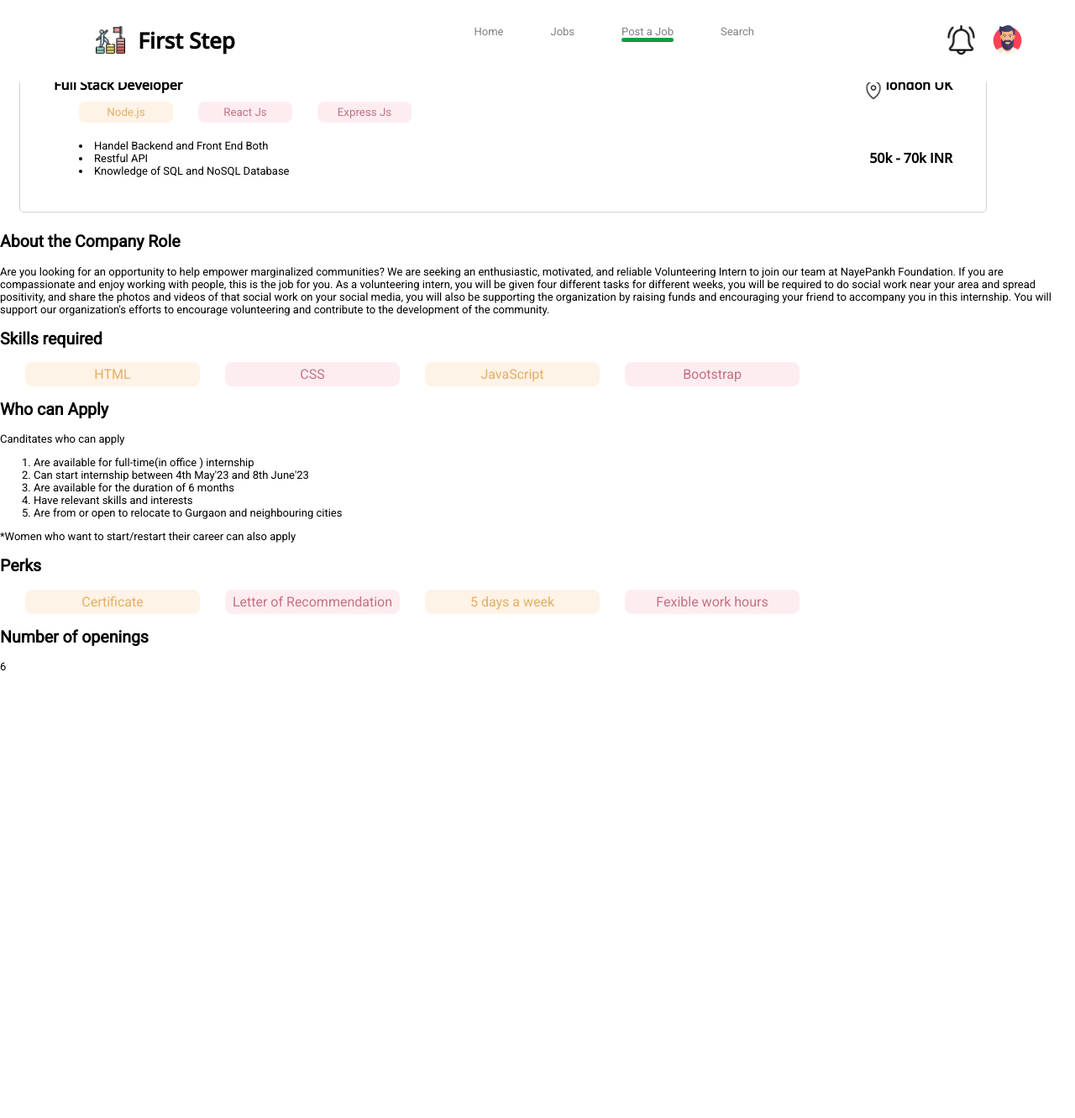
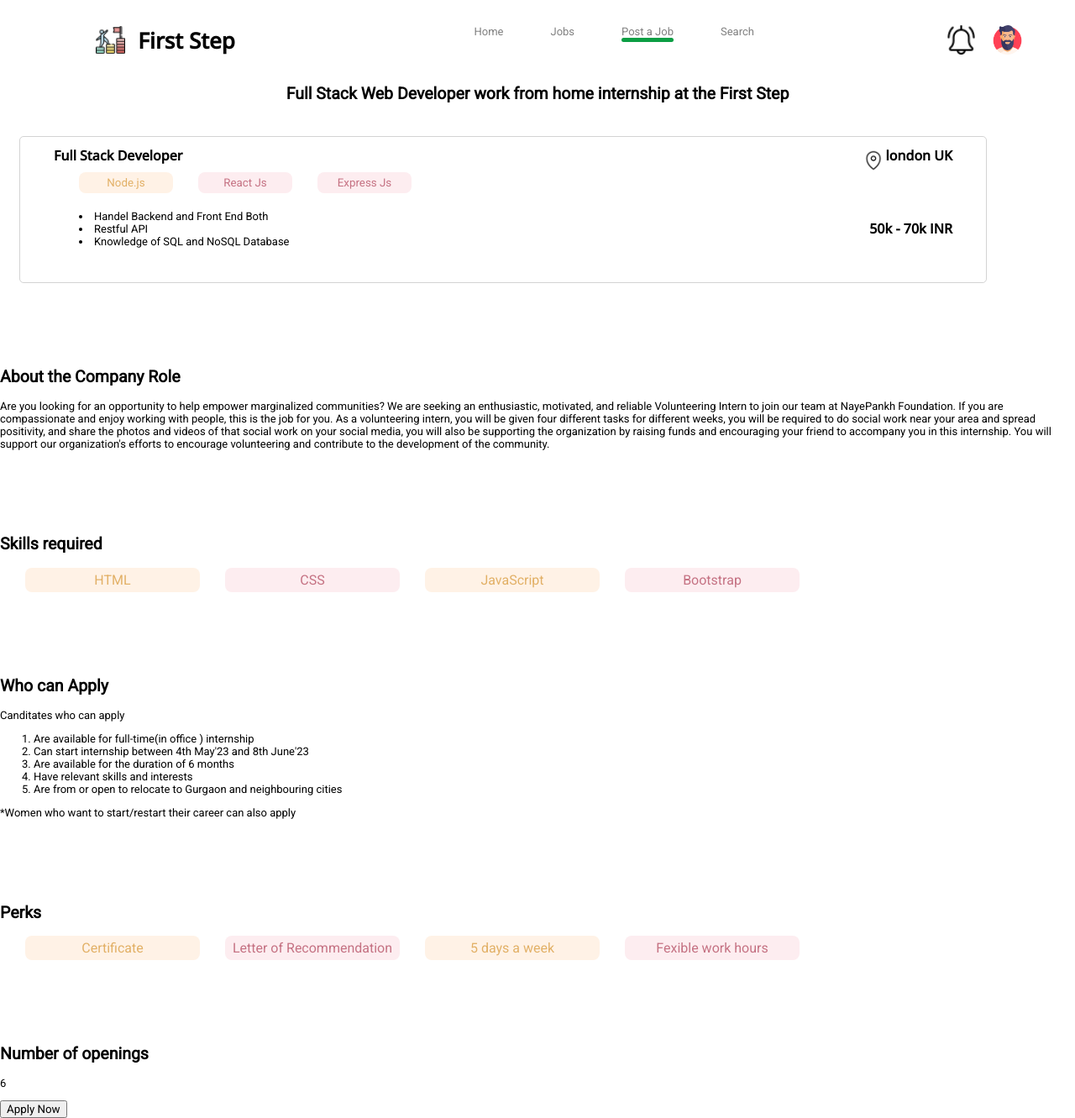
Before and after one commit to kanishkcs/Job-Listing, a React (Vite) app: page /jobDetails in a window 1280 px wide. Shown: the whole page at 84% size. Before the commit the page ends 814 px from the top, so only its background shows below. Built offline with nearby package versions, Linux system fonts and the light colour scheme.

Commit message:
fixed button problem

```diff
--- a/src/Pages/Home/Home.jsx
+++ b/src/Pages/Home/Home.jsx
@@ -61,7 +61,7 @@ const Home = () => {
 
           <h1 className=" box1Text"> Find the most exciting jobs.</h1>
           <h4 className="last_heading">
-            Leverage agile framworks to provide a robust synopsis for high level
+            Leverage agile frameworks to provide a robust synopsis for high level
             overviews.iterative to
           </h4>
         </div>
@@ -235,7 +235,7 @@ const Home = () => {
               <h4>Product</h4>
               <ul>
                 <li>
-                  <a href="#">Festure</a>
+                  <a href="#">Features</a>
                 </li>
                 <li>
                   <a href="#">Pricing</a>{" "}
@@ -275,7 +275,7 @@ const Home = () => {
                   <a href="#"> Privacy Policy</a>{" "}
                 </li>
                 <li>
-                  <a href="#">Terms &Conditions</a>
+                  <a href="#">Terms & Conditions</a>
                 </li>
                 <li>
                   <a href="#">Return Policy</a>
--- a/src/Pages/JobDetails/JobDetails.jsx
+++ b/src/Pages/JobDetails/JobDetails.jsx
@@ -5,6 +5,7 @@ import JobCard from '../../Component/JobCard'
 
 
 const Wrapper = styled.div`
+
 
 display:flex;
 justify-content: center;
@@ -29,7 +30,7 @@ const Container = styled.div`
 `
 
 const Heading = styled.h2`
-
+margin-top:100px;
 `
 
 const List = styled.li`
@@ -44,7 +45,7 @@ const JobDetails = () => {
 
 
 
-        <Heading>Full Stack Web Developer work from home internship at the company  </Heading>
+        <Heading>Full Stack Web Developer work from home internship at the First Step  </Heading>
       </Wrapper>
       <JobCard />
 
@@ -84,6 +85,7 @@ const JobDetails = () => {
         <Heading>Number of openings</Heading>
         <p>6</p>
 
+        <button className="skillBtn" type="submit" value="submit" >Apply Now</button>
       </Container>
 
     </>
```
